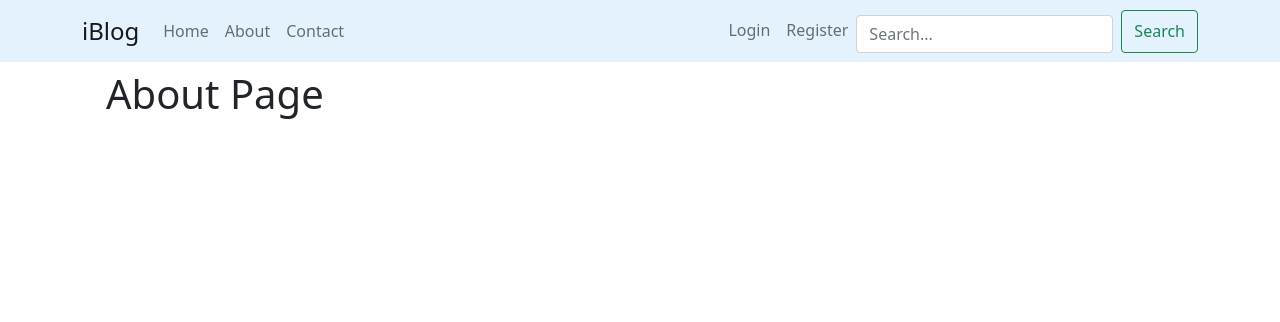
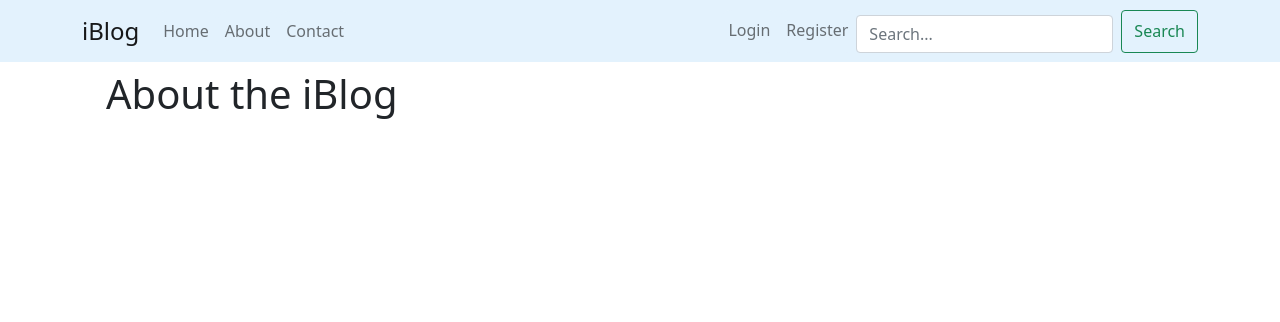
Before and after one commit to kumarraviranjan845/blogproject, a Django app: page /about/ in a window 1280 px wide. Shown: the top 322 px of the page. Run offline with Django 3.2, Linux system fonts and the light colour scheme; some libraries are stand-ins or nearby versions.

Commit message:
about change

```diff
--- a/blog/templates/blog/about.html
+++ b/blog/templates/blog/about.html
@@ -1,6 +1,6 @@
 {% extends 'blog/base.html' %}
 {% block content %}
   <div class="container">
-    <h1>About Page</h1>
+    <h1>About the iBlog</h1>
   </div>
 {% endblock content %}
```
